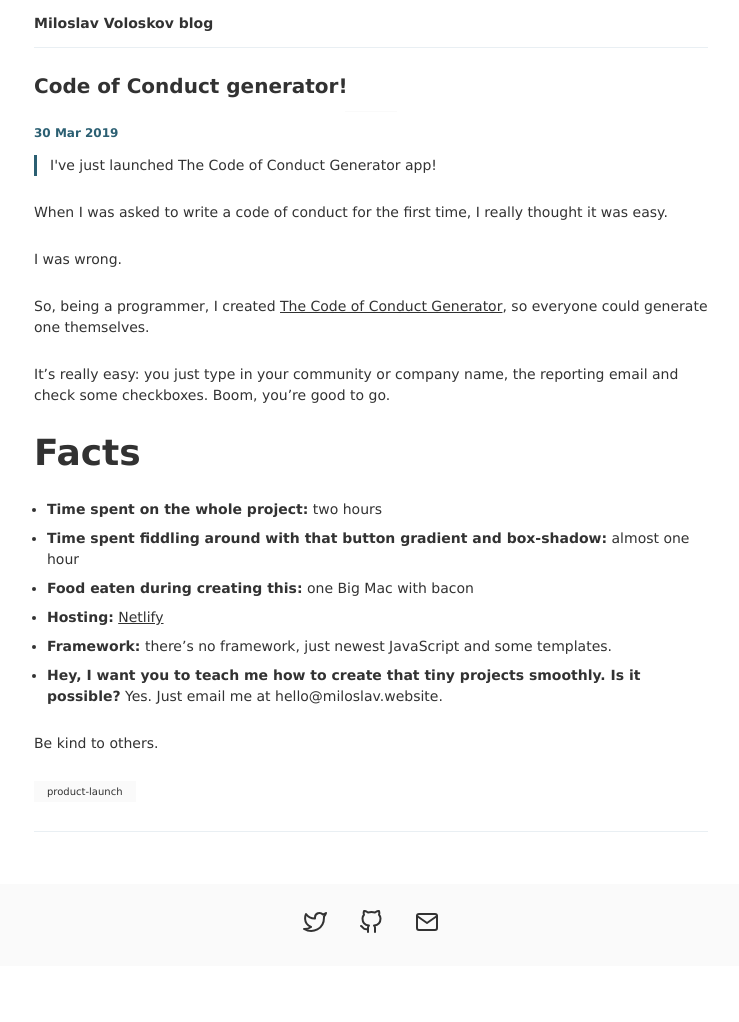
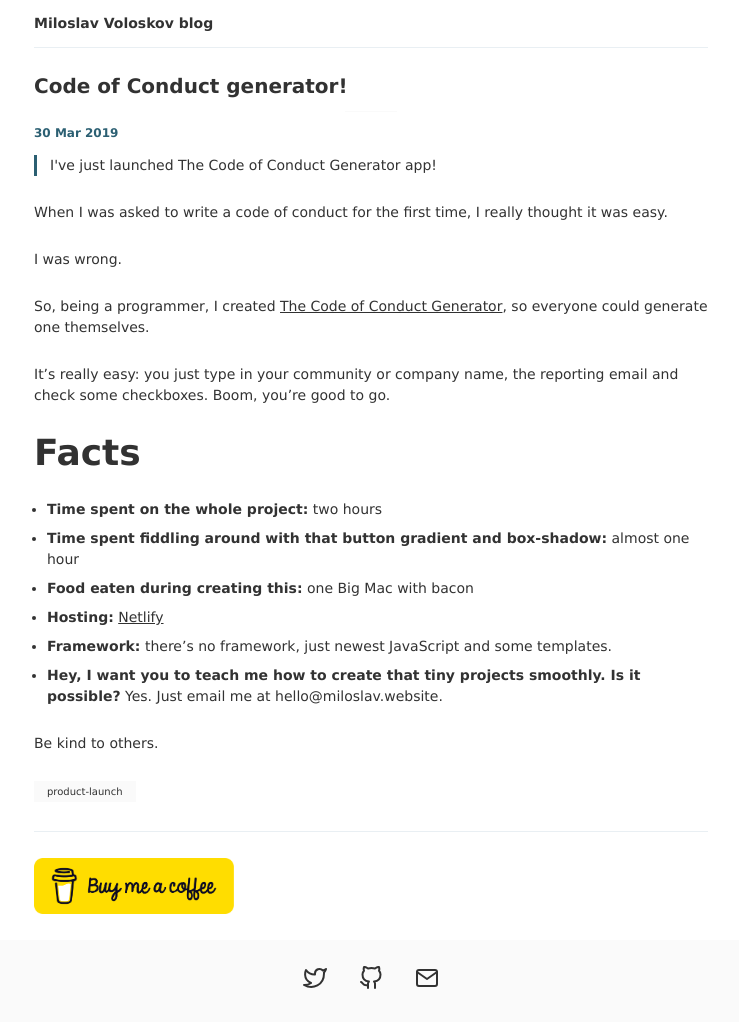
Before and after one commit to miloxeon/blog, a Jekyll site: the page built from _posts/2019-03-30-code-of-conduct-generator.md, in a window 1280 px wide. Shown: the whole page, without its empty margins (269-1008 px from the left). Built offline with Jekyll 4.4.1, drawn with Linux system fonts in a browser that asks for light colours; before the commit the page ends 966 px from its top, so only the background shows below that.

Commit message:
bmc link

```diff
--- a/_includes/disqus.html
+++ b/_includes/disqus.html
@@ -1 +1,5 @@
-<section class="disqus"></section>
+<section class="disqus">
+	<a href="https://www.buymeacoffee.com/mvoloskov" target="_blank">
+		<img width="200" alt="Buy me a coffee" src="/blog/images/bmc.png" />
+	</a>
+</section>
```
Also changed, not shown: images/bmc.png (added).
